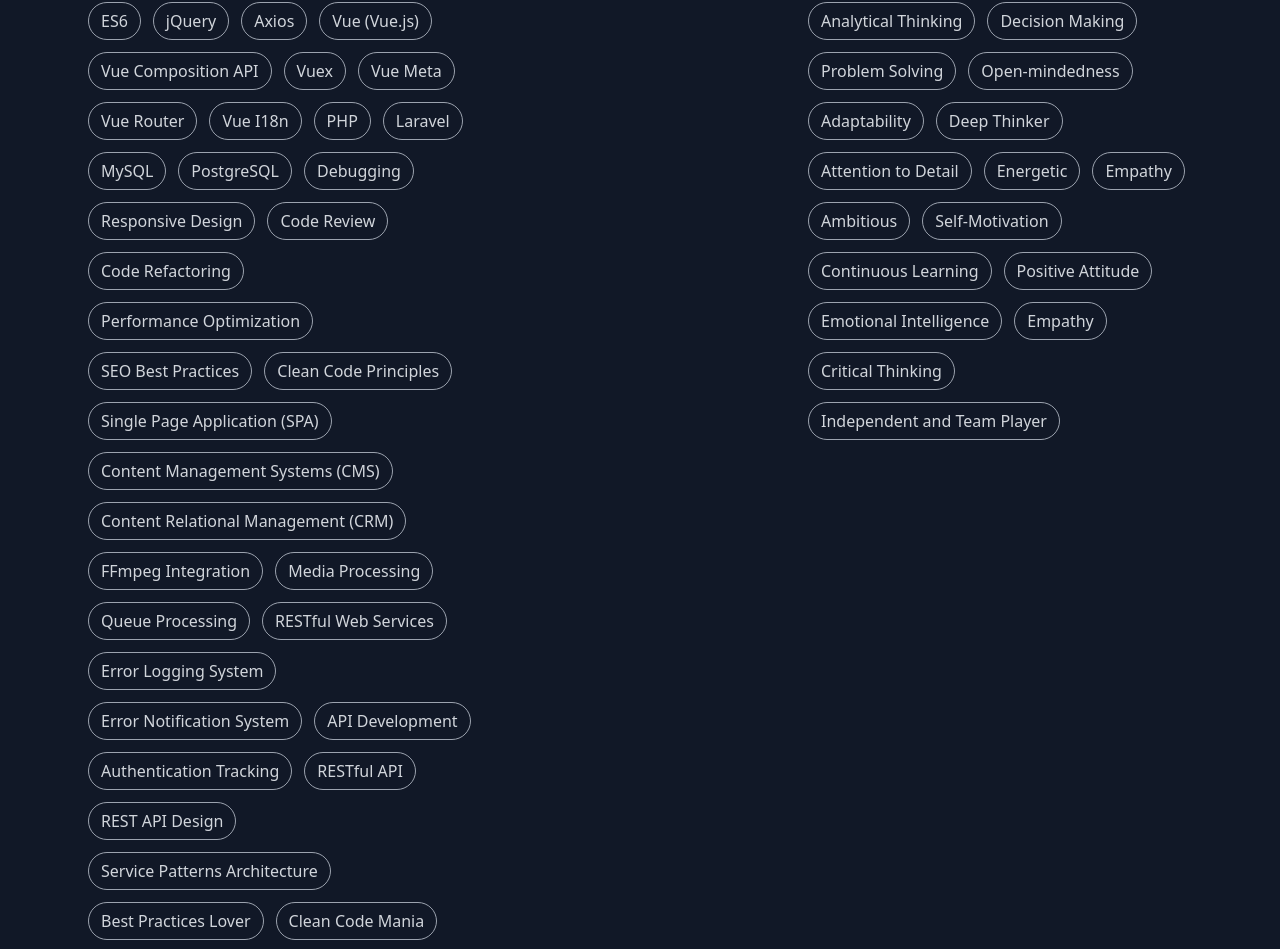
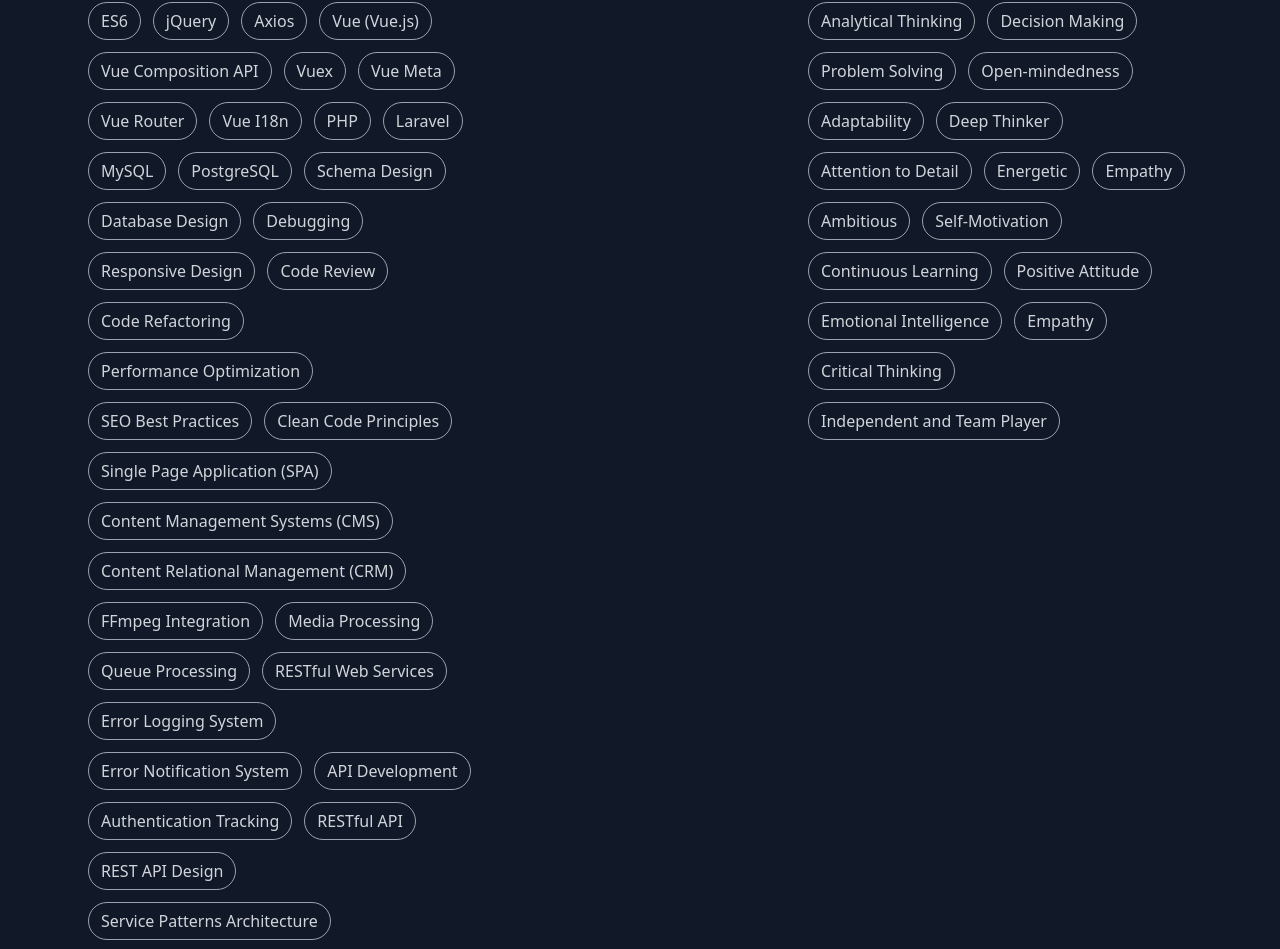
Before and after one commit to d6lv9n/profile, a Vue app: page / in a window 1280 px wide. Shown: the part 764-1713 px from the top of the page. Built offline with nearby package versions, Linux system fonts and the light colour scheme.

Commit message:
Updating hardSkills

```diff
--- a/src/layouts/Skills/Root.vue
+++ b/src/layouts/Skills/Root.vue
@@ -63,6 +63,8 @@
     'Laravel',
     'MySQL',
     'PostgreSQL',
+    'Schema Design',
+    'Database Design',
     'Debugging',
     'Responsive Design',
     'Code Review',
```
